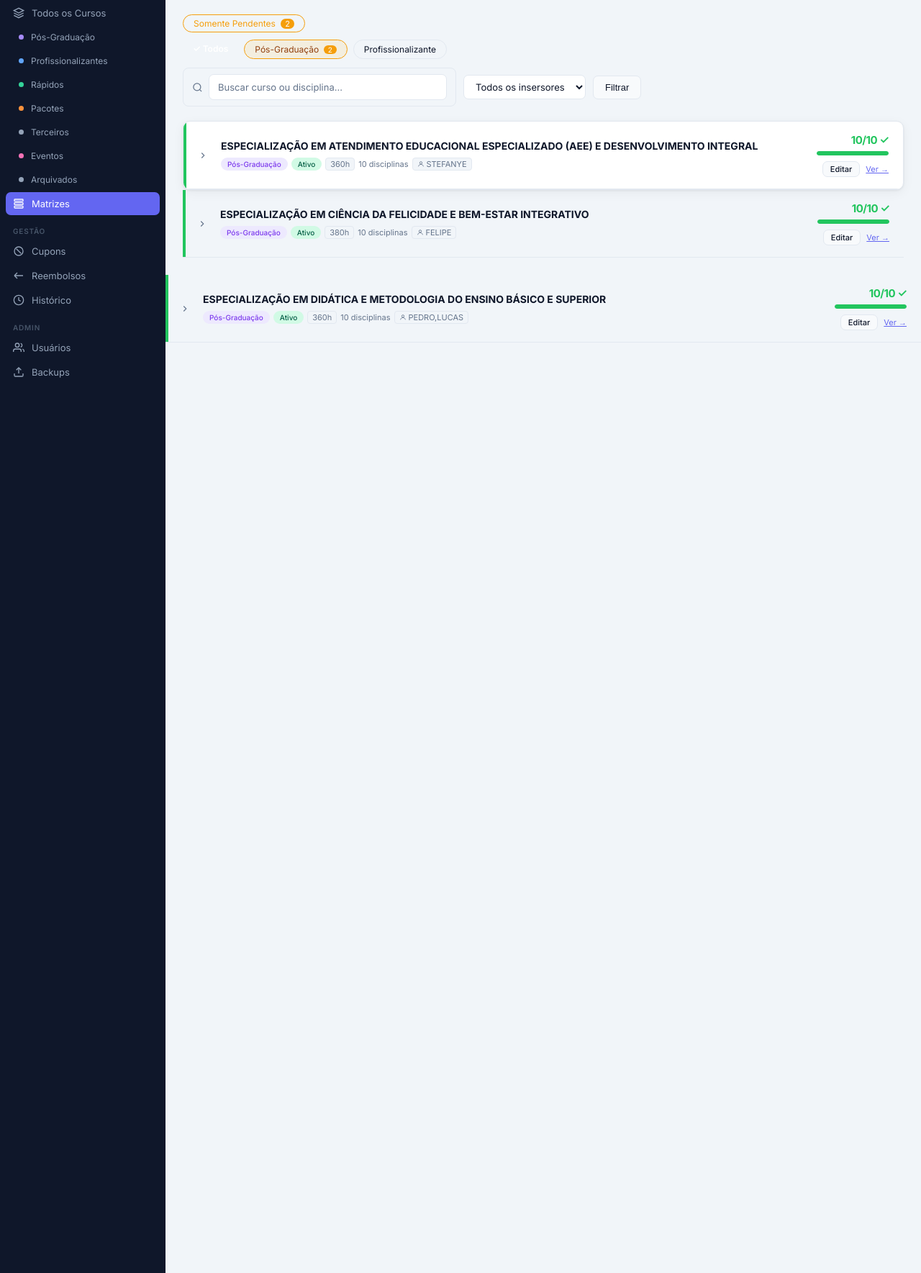
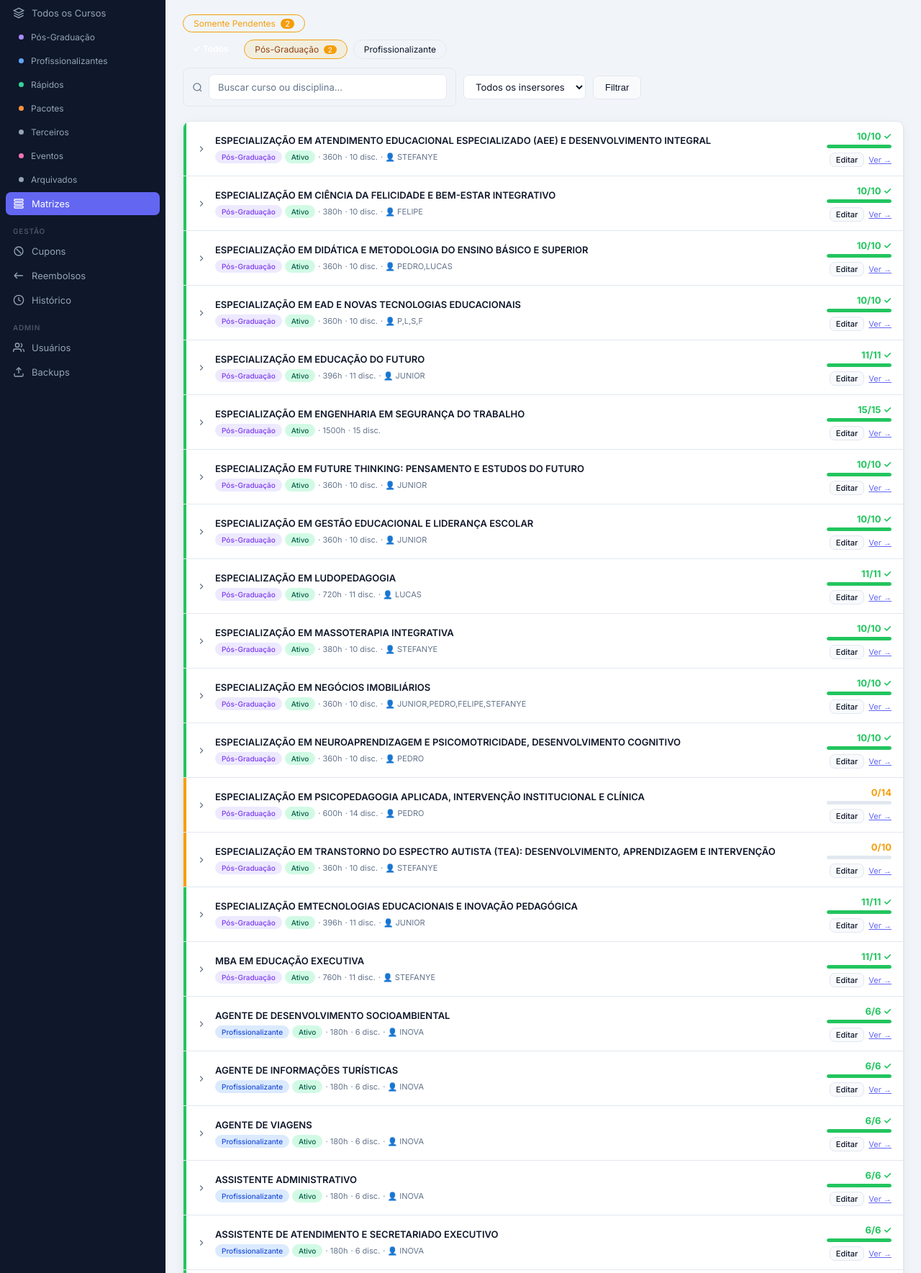
Before and after one commit to Nathy1234/gestor-academico-teste, a Flask app: page /matrizes in a window 1280 px wide. Shown: the part 153-1922 px from the top of the page at 72% size. Run offline with Flask 3, Linux system fonts and the light colour scheme; a user stored in the database is signed in.

Commit message:
Fix: corrige layout matrizes, remove tags duplicadas

```diff
--- a/templates/matrizes.html
+++ b/templates/matrizes.html
@@ -125,10 +125,13 @@
         <button type="button"
                 onclick="toggleAccordion({{ loop.index0 }})"
                 style="flex:1;background:none;border:none;cursor:pointer;
-                       padding:16px 20px 16px 16px;
-                       display:grid;grid-template-columns:20px 1fr auto;
-                       gap:12px;align-items:center;text-align:left;
-                       color:var(--text);font-family:inherit;min-width:0">
+                       padding:12px 16px 12px 14px;
+                       display:grid;grid-template-columns:16px 1fr auto;
+                       gap:10px;align-items:center;text-align:left;
+                       color:var(--text);font-family:inherit;min-width:0;
+                       transition:background .15s"
+                onmouseover="this.style.background='var(--hover,rgba(255,255,255,.03))'"
+                onmouseout="this.style.background='none'">
 
           <!-- chevron -->
           <svg id="chevron-{{ loop.index0 }}" viewBox="0 0 24 24" fill="none" stroke="currentColor"
@@ -137,51 +140,41 @@
             <polyline points="9 18 15 12 9 6"/>
           </svg>
 
-          <!-- COLUNA CENTRAL: nome separado das infos -->
-          <div style="min-width:0;display:flex;flex-direction:column;gap:6px">
-            <span style="font-weight:700;font-size:14px;line-height:1.3;
+          <!-- COLUNA CENTRAL -->
+          <div style="min-width:0;display:flex;flex-direction:column;gap:4px">
+            <span style="font-weight:600;font-size:13px;line-height:1.4;
                          overflow:hidden;display:-webkit-box;-webkit-line-clamp:2;-webkit-box-orient:vertical">
               {{ c.nome }}
             </span>
-            <div style="display:flex;flex-wrap:wrap;align-items:center;gap:5px">
+            <div style="display:flex;flex-wrap:wrap;align-items:center;gap:4px">
               <span class="badge badge-{{ c.tipo }}" style="font-size:10px">{{ tipo_labels.get(c.tipo, c.tipo) }}</span>
               <span class="badge badge-{{ c.status }}" style="font-size:10px">{{ c.status|replace('_',' ')|title }}</span>
               {% if total_ch > 0 or c.horas %}
-              <span style="font-size:11px;color:var(--text-muted);background:var(--bg);
-                           border:1px solid var(--border);border-radius:4px;padding:1px 6px">
-                {{ total_ch ~ 'h' if total_ch > 0 else c.horas }}
-              </span>
+              <span style="font-size:11px;color:var(--text-muted)">· {{ total_ch ~ 'h' if total_ch > 0 else c.horas }}</span>
               {% endif %}
-              <span style="font-size:11px;color:var(--text-muted)">{{ discs|length }} disciplinas</span>
+              <span style="font-size:11px;color:var(--text-muted)">· {{ discs|length }} disc.</span>
               {% if c.insersor %}
-              <span style="font-size:11px;color:var(--text-muted);
-                           background:var(--bg);border:1px solid var(--border);
-                           border-radius:4px;padding:1px 6px;display:flex;align-items:center;gap:3px">
-                <svg viewBox="0 0 24 24" fill="none" stroke="currentColor" stroke-width="2"
-                     style="width:10px;height:10px;flex-shrink:0"><circle cx="12" cy="8" r="4"/>
-                  <path d="M4 20c0-4 3.6-7 8-7s8 3 8 7"/></svg>
-                {{ c.insersor }}
-              </span>
+              <span style="font-size:11px;color:var(--text-muted)">· 👤 {{ c.insersor }}</span>
               {% endif %}
             </div>
           </div>
 
-          <!-- COLUNA DIREITA: progresso + ações -->
-          <div style="display:flex;flex-direction:column;align-items:flex-end;gap:6px;
-                      min-width:120px" onclick="event.stopPropagation()">
-            <span style="font-size:15px;font-weight:800;letter-spacing:-0.5px;
+          <!-- COLUNA DIREITA -->
+          <div style="display:flex;flex-direction:column;align-items:flex-end;gap:4px;
+                      min-width:95px;flex-shrink:0" onclick="event.stopPropagation()">
+            <span style="font-size:13px;font-weight:700;
                          color:{% if is_complete %}#22c55e{% else %}#f59e0b{% endif %}">
               {{ ok_count }}/{{ discs|length }}{% if is_complete %} ✓{% endif %}
             </span>
-            <div style="width:100px;height:6px;background:var(--border);border-radius:10px;overflow:hidden">
+            <div style="width:90px;height:5px;background:var(--border);border-radius:10px;overflow:hidden">
               <div style="height:100%;width:{{ pct }}%;
                           background:{% if is_complete %}#22c55e{% else %}#f59e0b{% endif %};
                           border-radius:10px"></div>
             </div>
-            <div style="display:flex;gap:8px;align-items:center;margin-top:2px">
+            <div style="display:flex;gap:6px;align-items:center;margin-top:2px">
               {% if session.role in ['admin','editor'] %}
               <a href="{{ url_for('curso_editar', id=c.id, **{'from': 'matrizes'}) }}"
-                 class="btn btn-sm btn-secondary" style="padding:3px 10px;font-size:11px">Editar</a>
+                 class="btn btn-sm btn-secondary" style="padding:2px 8px;font-size:11px">Editar</a>
               {% endif %}
               <a href="{{ url_for('curso_detalhe', id=c.id) }}"
                  style="font-size:11px;color:var(--primary)">Ver →</a>
@@ -189,8 +182,6 @@
           </div>
         </button>
       </div>
-        </div>
-      </button>
 
       <!-- MATRIZ EXPANDIDA -->
       <div id="accordion-{{ loop.index0 }}"
```
